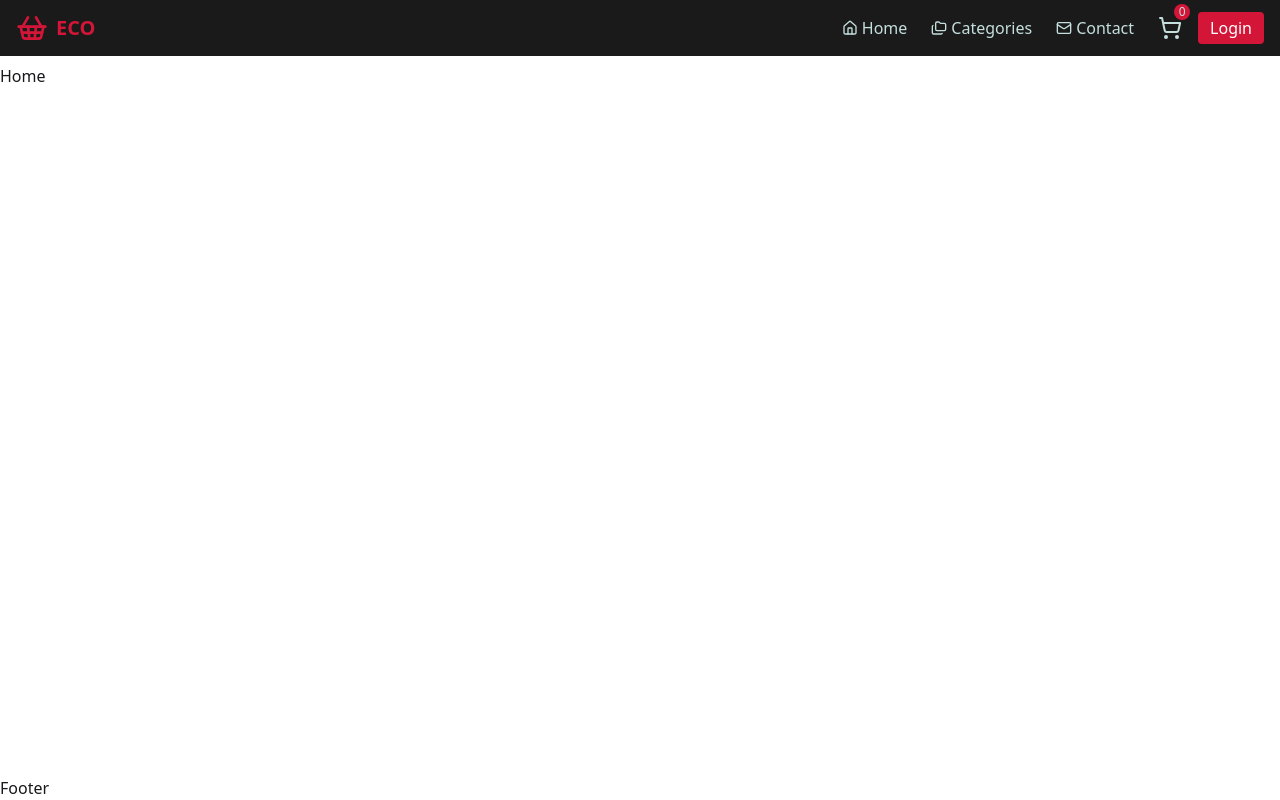
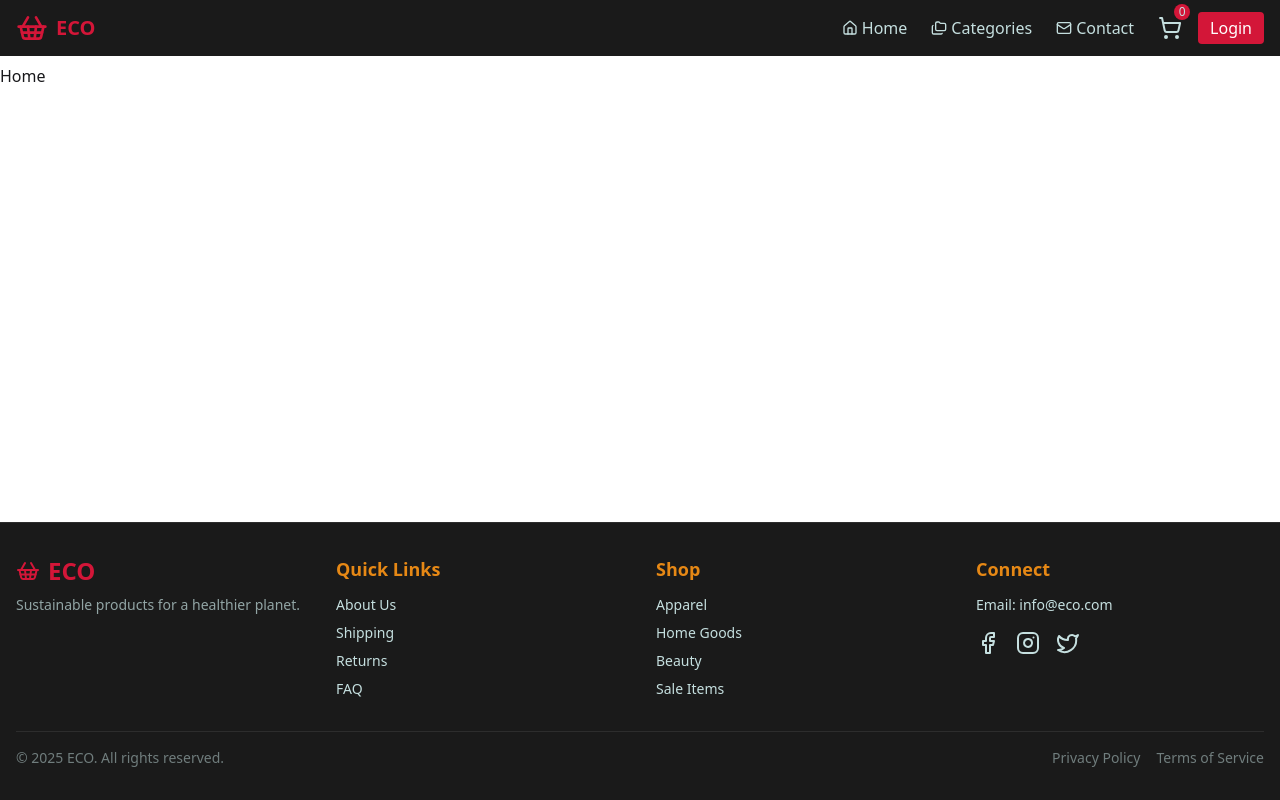
Before and after one commit to Safeya-Yasien/e-commerce-mern-app, a React (Vite) app in the folder client/: page / in a window 1280 px wide. Built offline with nearby package versions, Linux system fonts and the light colour scheme.

Commit message:
feat: add Footer component with social links and quick navigation

```diff
--- a/client/src/components/common/Footer/Footer.tsx
+++ b/client/src/components/common/Footer/Footer.tsx
@@ -1,4 +1,136 @@
-const Footer = () => {
-  return <div>Footer</div>;
-};
+import { Link } from "react-router";
+import { Facebook, Instagram, Twitter, ShoppingBasket } from "lucide-react";
+import { memo } from "react";
+
+const socialLinks = [
+  { href: "#", Icon: Facebook, label: "Facebook" },
+  { href: "#", Icon: Instagram, label: "Instagram" },
+  { href: "#", Icon: Twitter, label: "Twitter" },
+];
+
+const Footer = memo(() => {
+  const currentYear = new Date().getFullYear();
+
+  return (
+    <footer className="bg-charcoal text-mist-aqua border-t border-deep-slate mt-auto">
+      <div className="max-w-7xl mx-auto px-4 py-8">
+        <div className="grid grid-cols-2 md:grid-cols-4 gap-8 pb-8 border-b border-deep-slate">
+          {/* 1. Brand/Logo */}
+          <div className="col-span-2 md:col-span-1">
+            <Link
+              to="/"
+              className="flex items-center font-bold text-2xl text-crimson-tide transition hover:opacity-85"
+            >
+              <ShoppingBasket className="h-6 w-6 mr-2" aria-hidden="true" />
+              ECO
+            </Link>
+            <p className="mt-2 text-sm max-w-xs text-mist-aqua/70">
+              Sustainable products for a healthier planet.
+            </p>
+          </div>
+
+          {/* 2. Quick Links */}
+          <div>
+            <h3 className="text-sunstone font-bold mb-3 text-lg">
+              Quick Links
+            </h3>
+            <ul className="space-y-2 text-sm">
+              <li>
+                <Link to="#" className="hover:text-sunstone transition">
+                  About Us
+                </Link>
+              </li>
+              <li>
+                <Link to="#" className="hover:text-sunstone transition">
+                  Shipping
+                </Link>
+              </li>
+              <li>
+                <Link to="#" className="hover:text-sunstone transition">
+                  Returns
+                </Link>
+              </li>
+              <li>
+                <Link to="#" className="hover:text-sunstone transition">
+                  FAQ
+                </Link>
+              </li>
+            </ul>
+          </div>
+
+          {/* 3. Categories */}
+          <div>
+            <h3 className="text-sunstone font-bold mb-3 text-lg">Shop</h3>
+            <ul className="space-y-2 text-sm">
+              <li>
+                <Link to="#" className="hover:text-sunstone transition">
+                  Apparel
+                </Link>
+              </li>
+              <li>
+                <Link to="#" className="hover:text-sunstone transition">
+                  Home Goods
+                </Link>
+              </li>
+              <li>
+                <Link to="#" className="hover:text-sunstone transition">
+                  Beauty
+                </Link>
+              </li>
+              <li>
+                <Link to="#" className="hover:text-sunstone transition">
+                  Sale Items
+                </Link>
+              </li>
+            </ul>
+          </div>
+
+          {/* 4. Contact/Social */}
+          <div>
+            <h3 className="text-sunstone font-bold mb-3 text-lg">Connect</h3>
+            <p className="text-sm">
+              Email:{" "}
+              <a
+                href="mailto:info@eco.com"
+                className="hover:text-sunstone transition"
+              >
+                info@eco.com
+              </a>
+            </p>
+
+            {/* Social Icons */}
+            <div className="flex space-x-4 mt-4">
+              {socialLinks.map(({ href, Icon, label }) => (
+                <a
+                  key={label}
+                  href={href}
+                  target="_blank"
+                  rel="noopener noreferrer"
+                  className="text-mist-aqua hover:text-crimson-tide transition"
+                  aria-label={`Follow us on ${label}`}
+                >
+                  <Icon className="w-6 h-6" aria-hidden="true" />
+                </a>
+              ))}
+            </div>
+          </div>
+        </div>
+
+        {/* --- Copyright Section --- */}
+        <div className="pt-4 flex flex-col md:flex-row justify-between items-center text-sm text-mist-aqua/50">
+          <p>&copy; {currentYear} ECO. All rights reserved.</p>
+          <div className="mt-2 md:mt-0 space-x-4">
+            <Link to="/privacy" className="hover:text-mist-aqua transition">
+              Privacy Policy
+            </Link>
+            <Link to="/terms" className="hover:text-mist-aqua transition">
+              Terms of Service
+            </Link>
+          </div>
+        </div>
+      </div>
+    </footer>
+  );
+});
+
 export default Footer;
```
Also changed, not shown: 1 other file (tests, documents, lock files or other folders).
